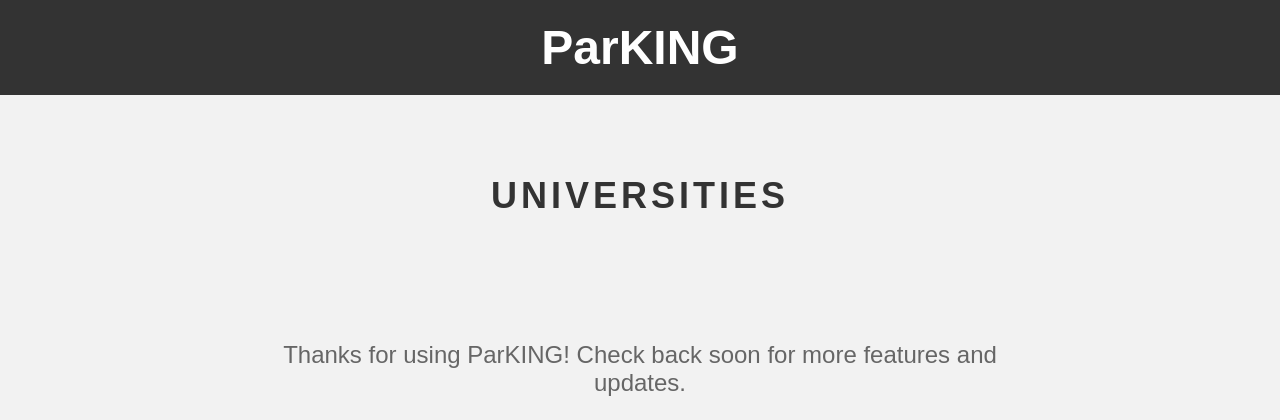
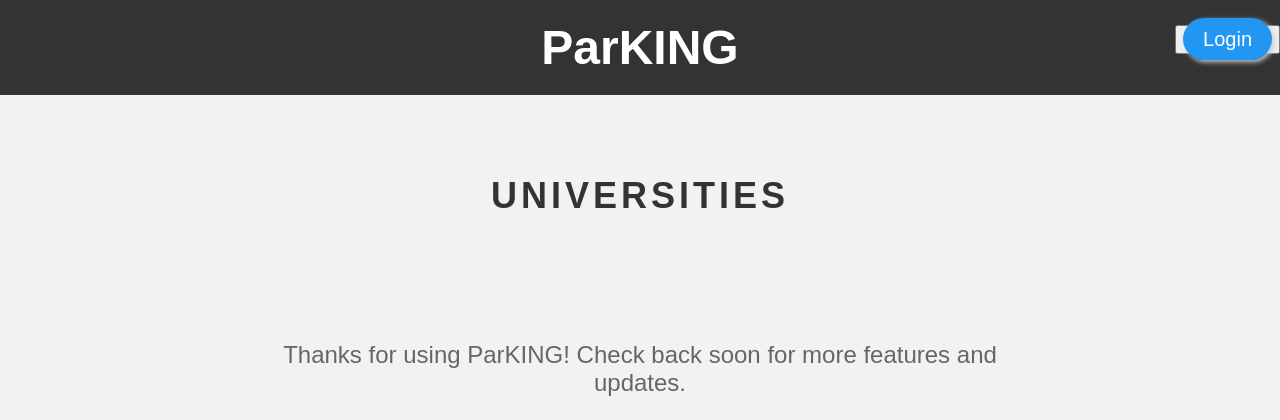
Before and after one commit to aleex0309/parKING, a Django app: page / in a window 1280 px wide. Shown: the top 420 px of the page. Run offline with Django 4.2, Linux system fonts and the light colour scheme; data that the repository does not hold is empty.

Commit message:
loginbutton

```diff
--- a/web/templates/web/index.html
+++ b/web/templates/web/index.html
@@ -20,6 +20,14 @@
       h1 {
         margin: 0;
         font-size: 48px;
+      }
+
+      .login {
+        position: absolute;
+        top: 25px;
+        right: 0;
+        background-color: transparent;
+        border: none;
       }
 
       h2 {
@@ -60,7 +68,7 @@
       a:hover {
         background-color: #fff;
         color: #2196f3;
-        box-shadow: 2px 2px 10px #ccc;
+        box-shadow: 2px 2px 10px #ccc ;
       }
 
       .container {
@@ -79,6 +87,9 @@
   <body>
     <header>
       <h1>ParKING</h1>
+      <div class="login">
+        <button><a href="">Login</a></button>
+      </div>
     </header>
     <div class="container">
       <h2>Universities</h2>
```
